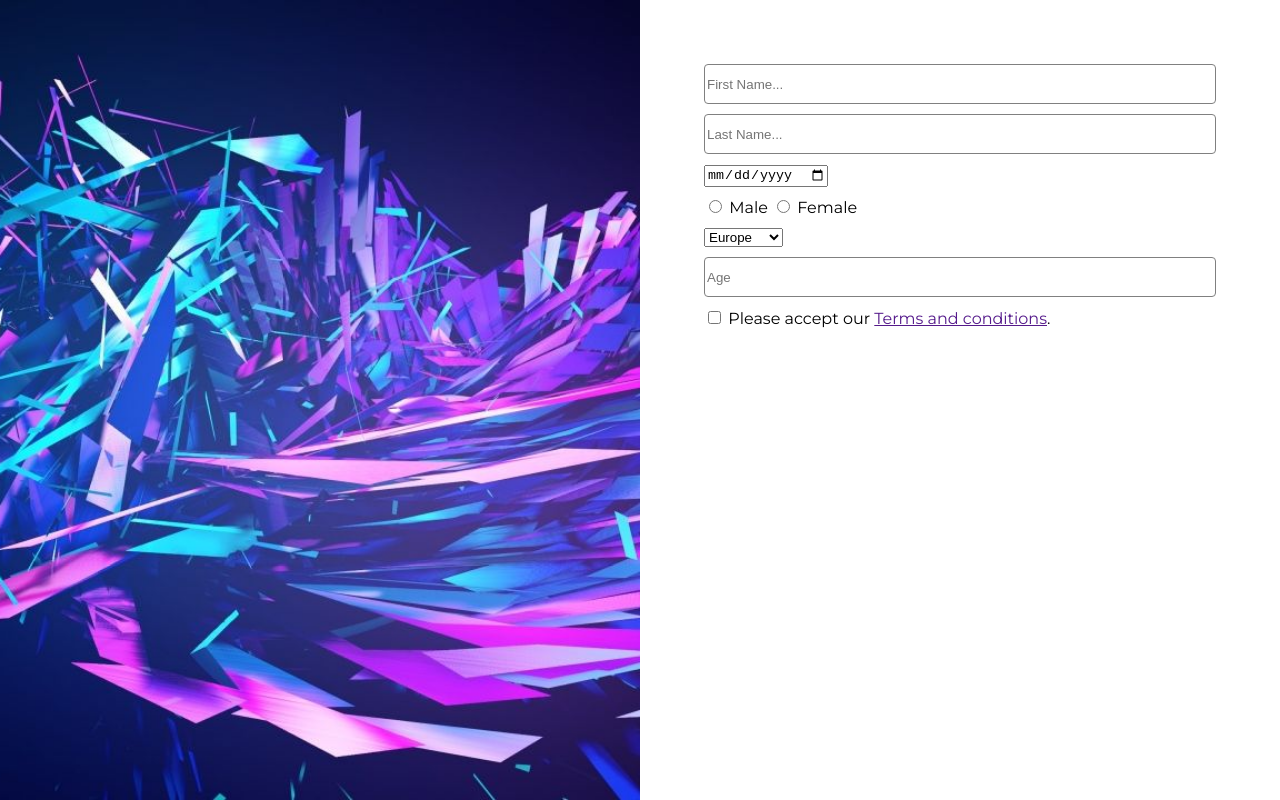
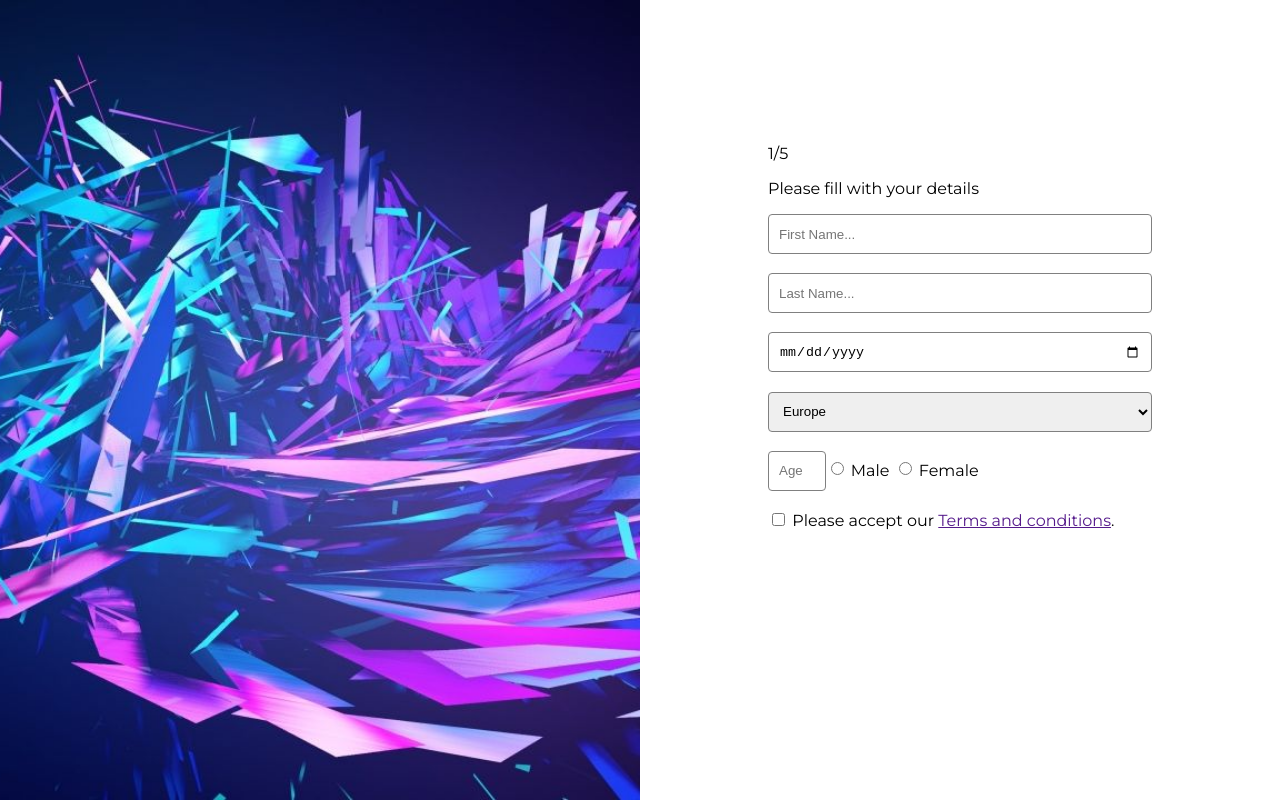
Before and after one commit to pamnanaimanish169/survey-form-multistepper-responsive-css, an Angular app: page /home in a window 1280 px wide. Built offline with nearby package versions, Linux system fonts and the light colour scheme.

Commit message:
Tweaked Design: Minor Changes

```diff
--- a/src/app/components/home/home.component.css
+++ b/src/app/components/home/home.component.css
@@ -27,11 +27,11 @@ body {
 }
 
 .float_right > form {
-    padding: 10%;
+    padding: 20%;
 }
 
 #form_group {
-    padding-bottom: 2%;
+    padding-bottom: 5%;
 }
 
 input[type=text] {
@@ -40,5 +40,29 @@ input[type=text] {
     border-radius: 4px;
     border: solid grey 1px;
     box-sizing: border-box;
+    padding: 10px;
+}
+
+#country {
+    width: 100%;
+    height: 40px;
+    border-radius: 4px;
+    border: solid grey 1px;
+    box-sizing: border-box;
+    padding: 10px;
+}
+
+#date {
+    width: 100%;
+    height: 40px;
+    border-radius: 4px;
+    border: solid grey 1px;
+    box-sizing: border-box;
+    padding: 10px;
+}
+
+#age {
+    width: 15%;
+    padding: 10px;
 }
 /* FORM END */
--- a/src/app/components/home/home.component.html
+++ b/src/app/components/home/home.component.html
@@ -5,14 +5,14 @@
   </div>
   <div class="float_right">
     <form action="">
+      <p>1/5</p>
+      <p>Please fill with your details</p>
       <div id="form_group"><input type="text" name="fname" id="fname" placeholder="First Name..."></div>
       <div id="form_group"><input type="text" name="lname" id="lname" placeholder="Last Name..."> </div>
       <div id="form_group"><input type="date" name="date" id="date" placeholder="Date"> </div>
+
       <div id="form_group">
-        <input type="radio" name="male" id="male" placeholder="Male"> Male
-        <input type="radio" name="female" id="female" placeholder="Female"> Female </div>
-      <div id="form_group">
-          <select name="" id="" aria-placeholder="Your Country">
+          <select name="" id="country" aria-placeholder="Your Country">
             <option value="europe">Europe</option>
             <option value="usa">USA</option>
             <option value="india">India</option>
@@ -21,7 +21,9 @@
           </select>
       </div>
       <div id="form_group">
-        <input type="text" placeholder="Age">
+        <input type="text" placeholder="Age" id="age">
+        <input type="radio" name="male" id="male" placeholder="Male"> Male
+        <input type="radio" name="female" id="female" placeholder="Female"> Female
       </div>
       <div id="form_group"><input type="checkbox" name="terms_and_conditions" id="terms_and_conditions"> Please accept our <a href="">Terms and conditions</a>.</div>
     </form>
```
